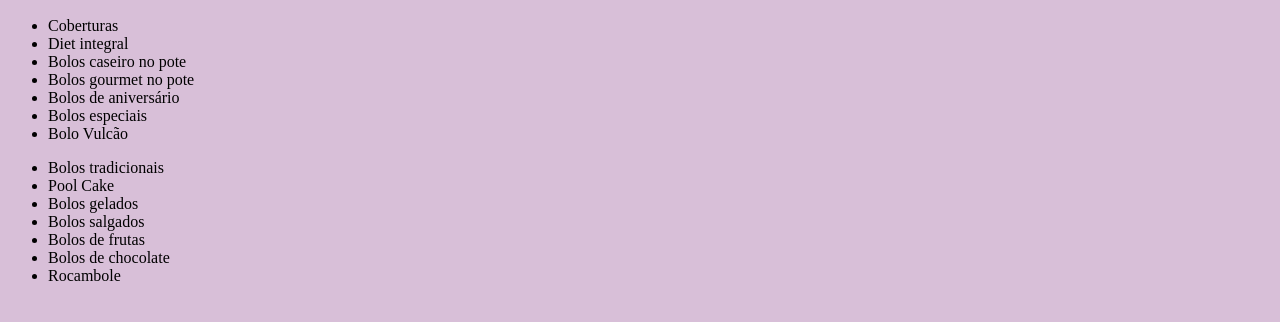
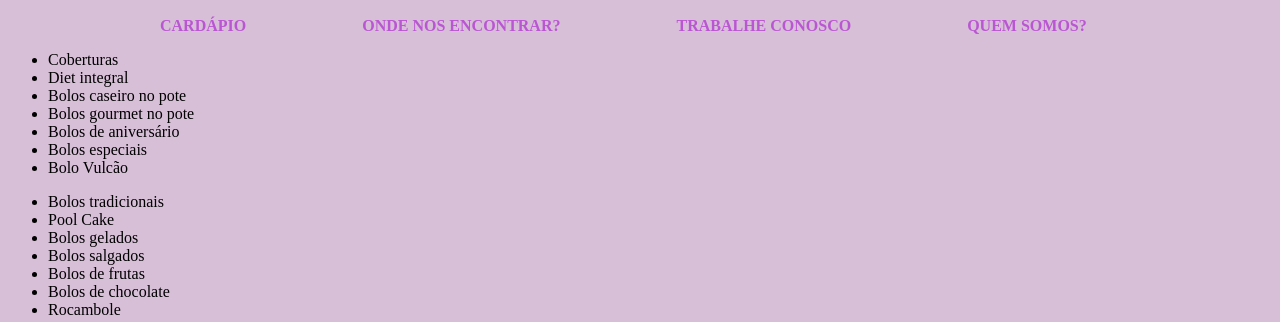
Before and after one commit to linerafaela/Linecakes, a plain HTML site: page index.html in a window 1280 px wide. Shown: the part 835-1157 px from the top of the page. Before the commit the page ends 1136 px from the top, so only its background shows below. Drawn offline with Linux system fonts and the light colour scheme.

Commit message:
Add files via upload

```diff
--- a/index.html
+++ b/index.html
@@ -22,7 +22,18 @@
          <img src="https://img.elo7.com.br/product/main/3478F22/topo-de-bolo-15-borboletas-tag-borboletas.jpg" alt="">
          <img src="https://st4.depositphotos.com/4459753/40387/i/450/depositphotos_403879652-stock-photo-pastry-shop-glass-display-with.jpg" alt="">
          <img class="bolo" src="https://img.freepik.com/fotos-premium/bolo-lindo-com-morangos-e-macarons_199620-8436.jpg?w=2000" alt="">
-         <ul class="navegação">
+
+        <nav>
+        <ul class="navegacao" >
+            <li>CARDÁPIO</li>
+            <li>ONDE NOS ENCONTRAR?</li>
+            <li>TRABALHE CONOSCO</li>
+            <li>QUEM SOMOS?</li>
+        </ul>
+        </nav>
+
+         <nav></nav>
+         <ul>
         <li>Coberturas</li>
         <li>Diet integral</li>
         <li>Bolos caseiro no pote</li>
--- a/style.css
+++ b/style.css
@@ -13,3 +13,12 @@ h1{
 .bolo {
 width: 40%;
 }
+
+nav li {
+    display: inline;
+    margin: 0 0 0 112px;
+    color: mediumorchid;
+    font-weight: bold;
+    font-size: 16px;
+    text-decoration: none;
+}
```
